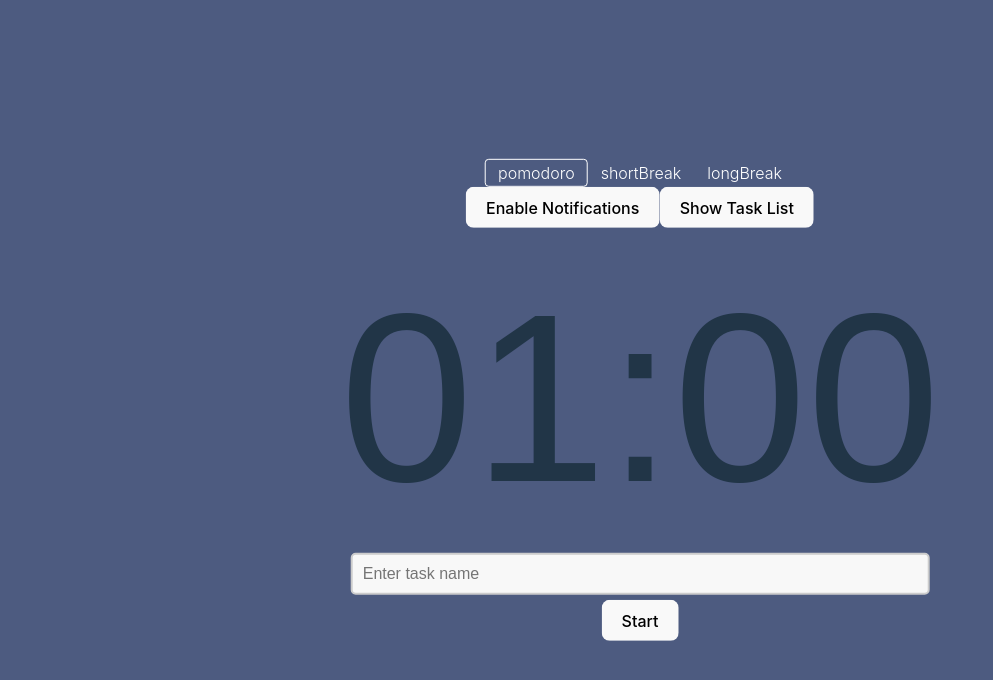
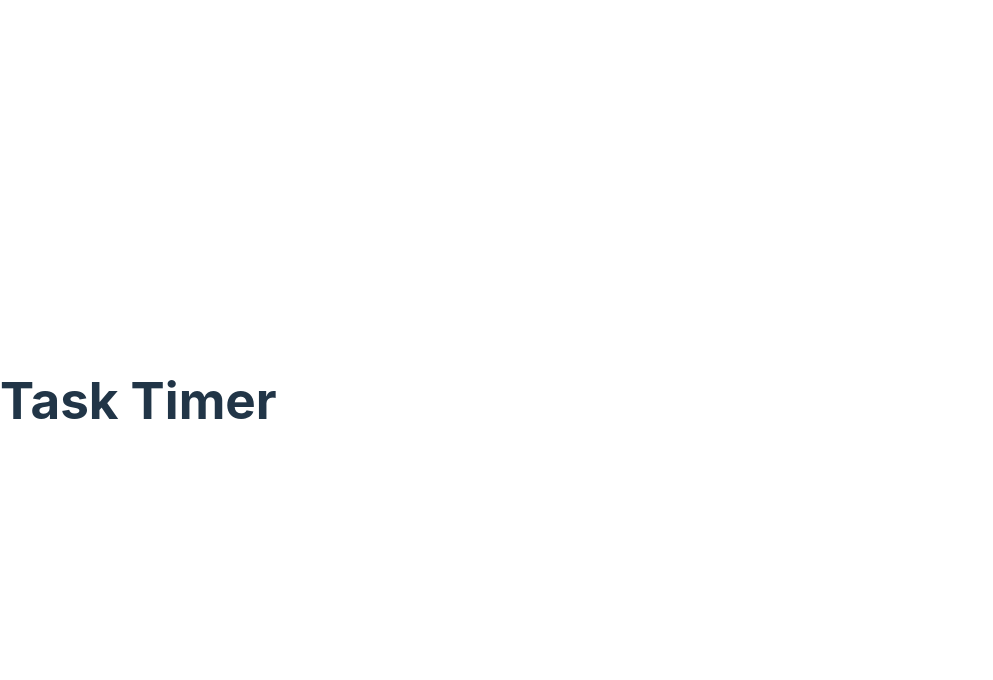
Before and after one commit to jamdlaw/task_timer, a React (Vite) app in the folder pomodoro-react-app/: page / in a window 1280 px wide. Shown: the top 680 px of the page, without its empty margins (0-993 px from the left). Built offline with nearby package versions, Linux system fonts and the light colour scheme.

Commit message:
removed non-working code

```diff
--- a/pomodoro-react-app/src/App.jsx
+++ b/pomodoro-react-app/src/App.jsx
@@ -1,174 +1,10 @@
-import React, { useState, useEffect, useRef  } from 'react';
-import './App.css'; // Make sure to import your CSS styles
-import Clock from './components/Clock';
-import ModeButton from './components/ModeButton';
-import TaskListPanel from './components/TaskListPanel';
-
+import React, { useState, useEffect } from 'react';
 
 function App() {
 
-  const [mode, setMode] = useState('pomodoro');
-  const [timer, setTimer] = useState({ minutes: 1, seconds: 0 });
-  const [isActive, setIsActive] = useState(false);
-  const [tasks, setTasks] = useState([]);
-  const [currentTaskName, setCurrentTaskName] = useState('');
-  const [sessions, setSessions] = useState(0);
-  const [showTaskListPanel, setShowTaskListPanel] = useState(false);
-
-  const pomodoroSound = useRef(null);
-  const shortBreakSound = useRef(null);
-  const longBreakSound = useRef(null);
-
-  useEffect(() => {
-    let interval = null;
-
-
-    if (timer.minutes === 0 && timer.seconds === 0 && isActive) {
-      handleTimerCompletion;
-      notifyUser();
-      // Additional logic to reset the timer for the new mode or stop the timer could go here
-    }
-
-    if (isActive) {
-      interval = setInterval(() => {
-        setTimer(prevTimer => {
-          if (prevTimer.seconds === 0) {
-            if (prevTimer.minutes === 0) {
-              // Timer has finished
-              setIsActive(false); // Stop the timer
-              // Handle completion (e.g., switch modes, mark task as completed, etc.)
-              return { minutes: 0, seconds: 0 };
-            } else {
-              // Minute has ended, start a new minute
-              return { minutes: prevTimer.minutes - 1, seconds: 59 };
-            }
-          } else {
-            // Decrement seconds
-            return { ...prevTimer, seconds: prevTimer.seconds - 1 };
-          }
-        });
-      }, 1000);
-    } else if (!isActive && timer.minutes === 0 && timer.seconds === 0) {
-      // Reset the timer when it's stopped and has reached 0
-      // This depends on your app's logic. For example, reset to default time based on the current mode.
-      // setTimer({ minutes: defaultTimeForMode, seconds: 0 });
-    }
-
-    return () => clearInterval(interval);
-  }, [isActive, timer]);
-
-
-  const handleModeChange = (newMode) => {
-    setMode(newMode);
-    handleStop();
-  };
-
-  const handleStop = () =>{
-    setTimer({ minutes: 1, seconds: 0 })
-    toggleMainButton(false);
-  }
-
-  const handleStartStop = () => {
-    //TODO: 1a) if we are in active pomodoro, changing
-    //to break reset the timer and remove active task
-
-    ////TODO: 1b) if changing to pomodoro then reset clock
-
-
-
-  };
-
-  const markTaskCompleted = (taskName) => {
-    console.log('task list ', tasks);
-  };
-
-  const handleTimerCompletion = () => {
-    if (mode === 'pomodoro') {
-      setSessions(prevSessions => {
-        const newSessions = prevSessions + 1;
-        const isLongBreak = newSessions % timerConfig.longBreakInterval === 0;
-
-        setMode(isLongBreak ? 'longBreak' : 'shortBreak');
-        markTaskCompleted(currentTaskName);
-        return newSessions;
-      });
-    } else {
-      setMode('pomodoro');
-    }
-
-    setTasks(prevTasks => {
-      if (prevTasks.length > 0) {
-        const updatedTasks = [...prevTasks];
-        updatedTasks[updatedTasks.length - 1] = {
-          ...updatedTasks[updatedTasks.length - 1],
-          completed: true,
-        };
-        return updatedTasks;
-      }
-      return prevTasks;
-    });
-
-    notifyUser();
-    playSound();
-  };
-
-  const notifyUser = () => {
-    if (Notification.permission === 'granted') {
-      const message = mode === 'pomodoro' ? 'Time to work!' : 'Time for a break!';
-      new Notification(message);
-    } else if (Notification.permission !== 'denied') {
-      Notification.requestPermission().then(permission => {
-        if (permission === 'granted') {
-          const message = mode === 'pomodoro' ? 'Time to work!' : 'Time for a break!';
-          new Notification(message);
-        }
-      });
-    }
-  };
-
-  const handleRequestPermission = () => {
-    if (!('Notification' in window)) {
-      alert("This browser does not support desktop notification");
-    } else if (Notification.permission !== 'granted') {
-      Notification.requestPermission();
-    }
-  };
-
-  const playSound = () => {
-    if (mode === 'pomodoro') {
-      pomodoroSound.current.play();
-    } else if (mode === 'shortBreak') {
-      shortBreakSound.current.play();
-    } else if (mode === 'longBreak') {
-      longBreakSound.current.play();
-    }
-  };
-
   return (
-    <div className="app timer">
-      <div className="mode-buttons">
-        <ModeButton mode="pomodoro" active={mode === 'pomodoro'}  onClick={() => handleModeChange('pomodoro')} />
-        <ModeButton mode="shortBreak" active={mode === 'shortBreak'} onClick={() => handleModeChange('shortBreak')} />
-        <ModeButton mode="longBreak" active={mode === 'longBreak'} onClick={() => handleModeChange('longBreak')} />
-      </div>
-      <button onClick={handleRequestPermission}>Enable Notifications</button>
-      <button onClick={() =>setShowTaskListPanel(!showTaskListPanel)}>Show Task List </button>
-      <Clock minutes={timer.minutes} seconds={timer.seconds} />
-       <div className="task-name-input">
-        <input
-          type="text"
-          className="input-textbox"
-          placeholder="Enter task name"
-          value={currentTaskName}
-          onChange={(e) => setCurrentTaskName(e.target.value)}
-        />
-      </div>
-      <button onClick={handleStartStop}>{isActive ? 'Stop' : 'Start'}</button>
-      {showTaskListPanel && <TaskListPanel tasks={tasks}  />}
-
-      <audio ref={pomodoroSound} src="backtowork.mp3" preload="auto"></audio>
-      <audio ref={shortBreakSound} src="break.mp3" preload="auto"></audio>
-      <audio ref={longBreakSound} src="break.mp3" preload="auto"></audio>
+    <div className="app">
+      <h1> Task Timer </h1>
     </div>
   );
 }
```
